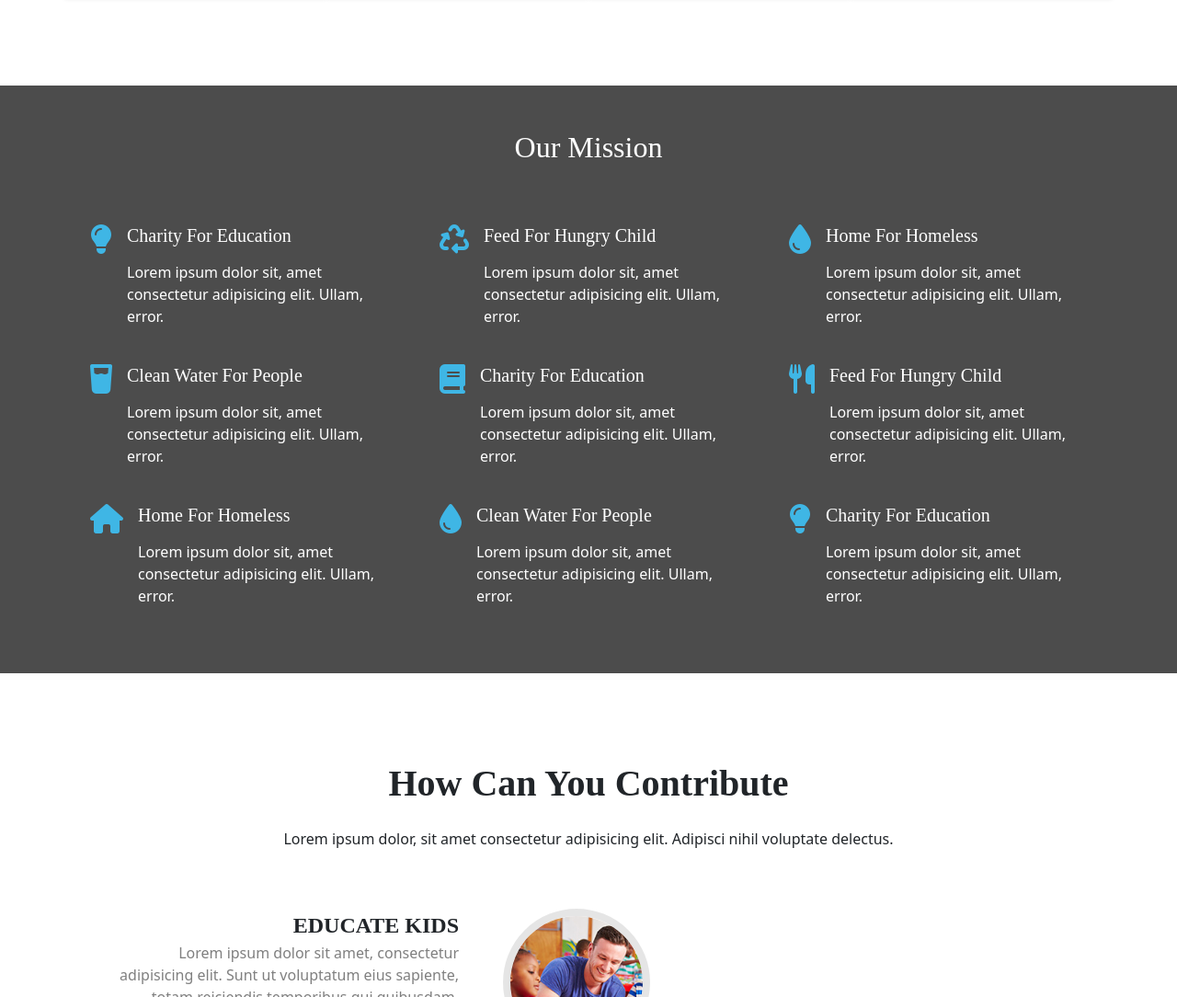
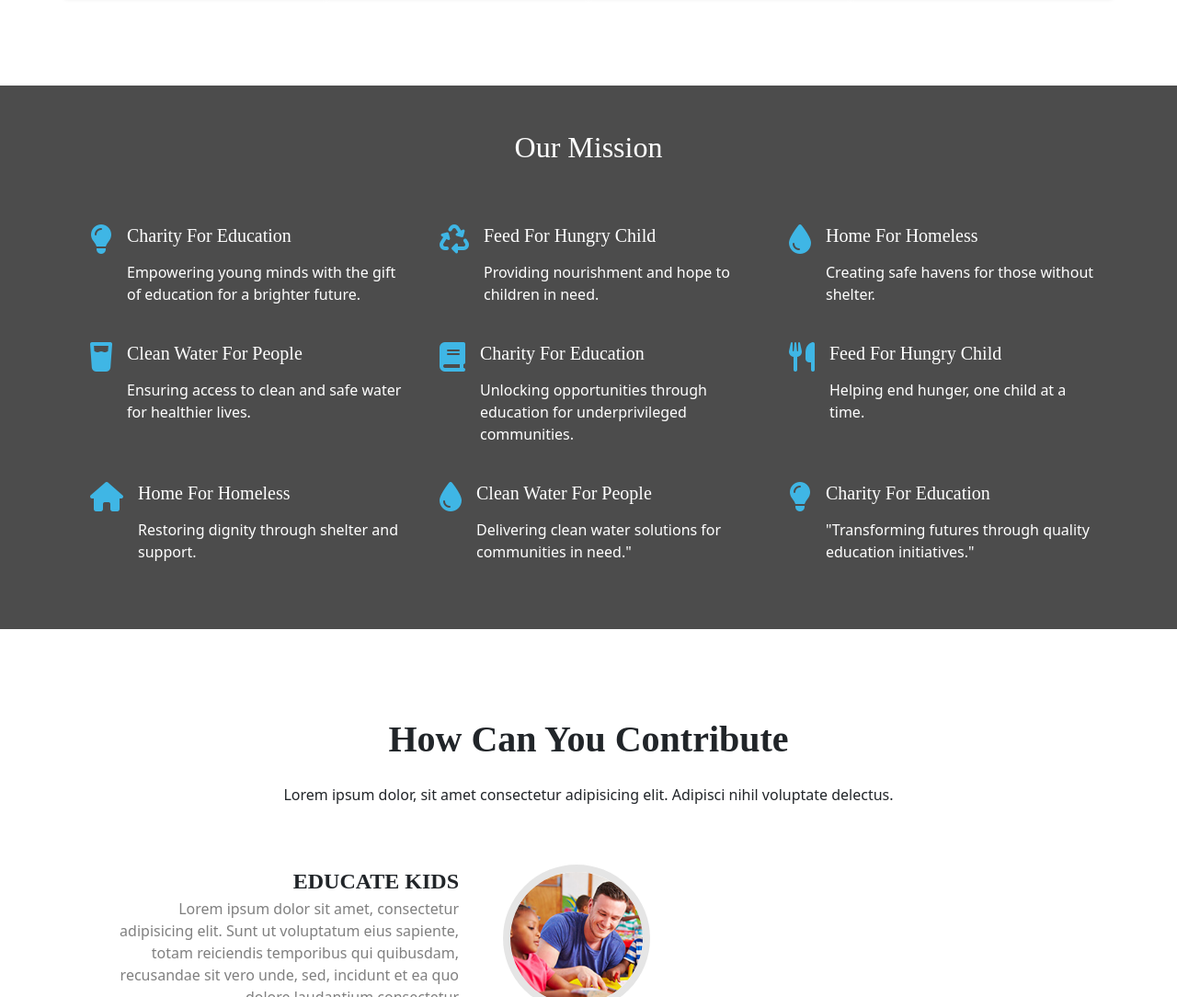
Before and after one commit to Neeharika05/The-Charity-Page, a plain HTML site: page index.html in a window 1280 px wide. Shown: the part 1105-2189 px from the top of the page at 92% size. Drawn offline with nearby package versions, Linux system fonts and the light colour scheme.

Commit message:
Update index.html changed content of OUR MISSION

```diff
--- a/index.html
+++ b/index.html
@@ -206,63 +206,63 @@
       <i class="fa-solid fa-lightbulb fa-2x pt-2 px-3" style="color: rgb(63, 182, 229);"></i>
       <div class="text-white">
       <h5 class="pb-2 pt-2">Charity For Education</h5>
-      <p class="fst-normal fw-light fs-6">Lorem ipsum dolor sit, amet consectetur adipisicing elit. Ullam, error.</p>
+      <p class="fst-normal fw-light fs-6">Empowering young minds with the gift of education for a brighter future.</p>
       </div>
   </div>
   <div class="mission col-md-6 col-lg-4 d-flex py-2">
       <i class="fa-solid fa-recycle fa-2x pt-2 px-3" style="color: rgb(63, 182, 229);"></i>
       <div class="text-white">
       <h5 class="pb-2 pt-2">Feed For Hungry Child</h5>
-      <p class="fst-normal fw-light fs-6">Lorem ipsum dolor sit, amet consectetur adipisicing elit. Ullam, error.</p>
+      <p class="fst-normal fw-light fs-6">Providing nourishment and hope to children in need.</p>
       </div>
   </div>
   <div class="mission col-md-6 col-lg-4 d-flex py-2">
       <i class="fa-solid fa-droplet fa-2x pt-2 px-3" style="color: rgb(63, 182, 229);"></i>
       <div class="text-white">
       <h5 class="pb-2 pt-2">Home For Homeless</h5>
-      <p class="fst-normal fw-light fs-6">Lorem ipsum dolor sit, amet consectetur adipisicing elit. Ullam, error.</p>
+      <p class="fst-normal fw-light fs-6">Creating safe havens for those without shelter.</p>
       </div>
   </div>
   <div class="mission col-md-6 col-lg-4 d-flex py-2">
       <i class="fa-solid fa-glass-water fa-2x pt-2 px-3" style="color: rgb(63, 182, 229);"></i>
       <div class="text-white">
       <h5 class="pb-2 pt-2">Clean Water For People</h5>
-      <p class="fst-normal fw-light fs-6">Lorem ipsum dolor sit, amet consectetur adipisicing elit. Ullam, error.</p>
+      <p class="fst-normal fw-light fs-6">Ensuring access to clean and safe water for healthier lives.</p>
       </div>
   </div>
   <div class="mission col-md-6 col-lg-4 d-flex py-2">
       <i class="fa-solid fa-book fa-2x pt-2 px-3" style="color: rgb(63, 182, 229);"></i>
       <div class="text-white">
       <h5 class="pb-2 pt-2">Charity For Education</h5>
-      <p class="fst-normal fw-light fs-6">Lorem ipsum dolor sit, amet consectetur adipisicing elit. Ullam, error.</p>
+      <p class="fst-normal fw-light fs-6">Unlocking opportunities through education for underprivileged communities.</p>
       </div>
   </div>
   <div class="mission col-md-6 col-lg-4 d-flex py-2">
       <i class="fa-solid fa-utensils fa-2x pt-2 px-3" style="color: rgb(63, 182, 229);"></i>
       <div class="text-white">
       <h5 class="pb-2 pt-2">Feed For Hungry Child</h5>
-      <p class="fst-normal fw-light fs-6">Lorem ipsum dolor sit, amet consectetur adipisicing elit. Ullam, error.</p>
+      <p class="fst-normal fw-light fs-6">Helping end hunger, one child at a time.</p>
       </div>
   </div>
   <div class="mission col-md-6 col-lg-4 d-flex py-2">
       <i class="fa-solid fa-house fa-2x pt-2 px-3" style="color: rgb(63, 182, 229);"></i>
       <div class="text-white">
       <h5 class="pb-2 pt-2">Home For Homeless</h5>
-      <p class="fst-normal fw-light fs-6">Lorem ipsum dolor sit, amet consectetur adipisicing elit. Ullam, error.</p>
+      <p class="fst-normal fw-light fs-6"> Restoring dignity through shelter and support.</p>
       </div>
   </div>
   <div class="mission col-md-6 col-lg-4 d-flex py-2">
       <i class="fa-solid fa-droplet fa-2x pt-2 px-3" style="color: rgb(63, 182, 229);"></i>
       <div class="text-white">
       <h5 class="pb-2 pt-2">Clean Water For People</h5>
-      <p class="fst-normal fw-light fs-6">Lorem ipsum dolor sit, amet consectetur adipisicing elit. Ullam, error.</p>
+      <p class="fst-normal fw-light fs-6">Delivering clean water solutions for communities in need."</p>
       </div>
   </div>
   <div class="mission col-md-6 col-lg-4 d-flex py-2">
       <i class="fa-solid fa-lightbulb fa-2x pt-2 px-3" style="color: rgb(63, 182, 229);"></i>
       <div class="text-white">
       <h5 class="pb-2 pt-2">Charity For Education</h5>
-      <p class="fst-normal fw-light fs-6">Lorem ipsum dolor sit, amet consectetur adipisicing elit. Ullam, error.</p>
+      <p class="fst-normal fw-light fs-6"> "Transforming futures through quality education initiatives."</p>
       </div>
   </div>
 </div>
```
